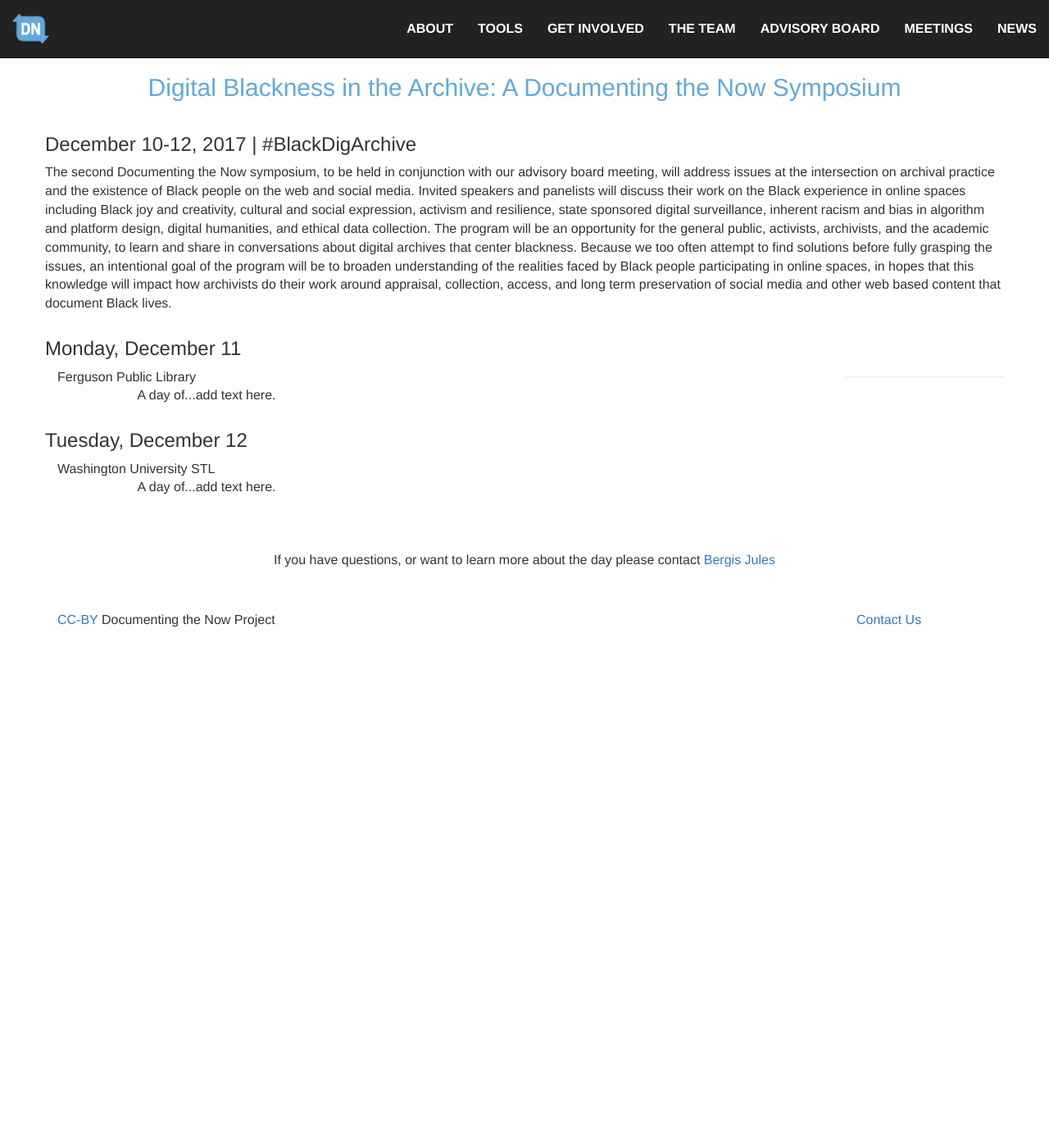
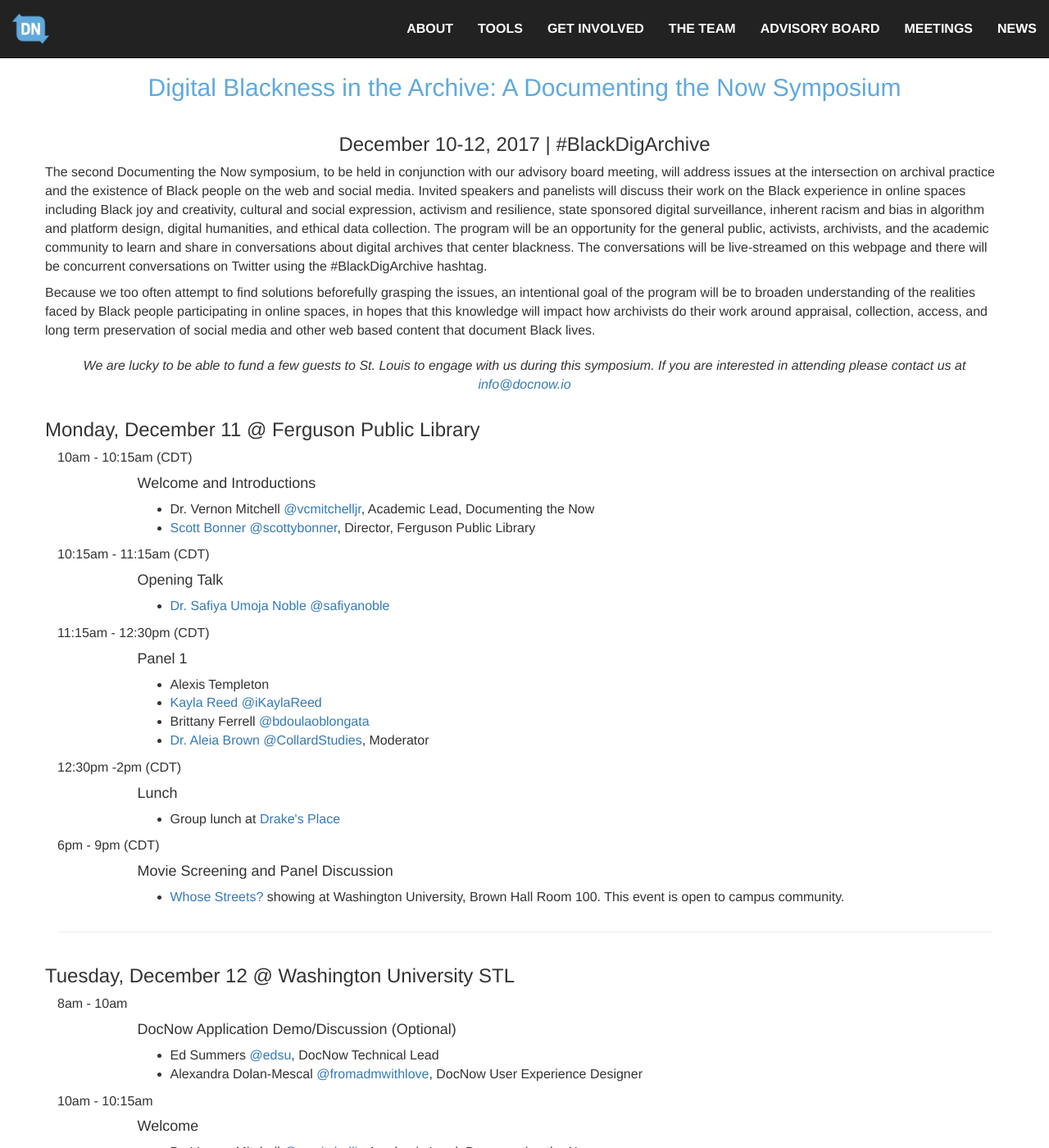
Before and after one commit to DocNow/docnow.github.io, a Jekyll site: the page built from meetings/stl-2017/index.html, in a window 1280 px wide and 1400 px high. Shown: the whole window at 82% size. Built offline with Jekyll 4.4.1, drawn with Linux system fonts in a browser that asks for light colours; some of the changed text lies outside the part shown.

Commit message:
update STL 2017 website with full agenda
as per google doc!

```diff
--- a/meetings/stl-2017/index.html
+++ b/meetings/stl-2017/index.html
@@ -9,33 +9,115 @@
 <div class="container">
   <div class="row">
     <h2>Digital Blackness in the Archive: A Documenting the Now Symposium</h2>
-    <h3>December 10-12, 2017 | #BlackDigArchive</h3>
+    <h3><center>December 10-12, 2017 | #BlackDigArchive</center></h3>
     <p>The second Documenting the Now symposium, to be held in conjunction with our advisory board meeting,
       will address issues at the intersection on archival practice and the existence of Black people on the
       web and social media. Invited speakers and panelists will discuss their work on the Black experience
       in online spaces including Black joy and creativity, cultural and social expression, activism and
       resilience, state sponsored digital surveillance, inherent racism and bias in algorithm and platform
       design, digital humanities, and ethical data collection. The program will be an opportunity for the
-      general public, activists, archivists, and the academic community, to learn and share in conversations
-      about digital archives that center blackness. Because we too often attempt to find solutions before
-      fully grasping the issues, an intentional goal of the program will be to broaden understanding of the
-      realities faced by Black people participating in online spaces, in hopes that this knowledge will impact
-      how archivists do their work around appraisal, collection, access, and long term preservation of social
-      media and other web based content that document Black lives.</p>
+      general public, activists, archivists, and the academic community to learn and share in conversations
+      about digital archives that center blackness. The conversations will be live-streamed on this webpage
+      and there will be concurrent conversations on Twitter using the #BlackDigArchive hashtag.</p>
+      <p> Because we too often attempt to find solutions beforefully grasping the issues, an intentional
+      goal of the program will be to broaden understanding of the realities faced by Black people participating
+      in online spaces, in hopes that this knowledge will impact how archivists do their work around appraisal,
+      collection, access, and long term preservation of social media and other web based content that document Black lives.</p>
+  </div>
+  <div class="row"><p><center><i>We are lucky to be able to fund a few guests to St. Louis to engage with us during this symposium.
+    If you are interested in attending please contact us at <a href="mailto:info@docnow.io">info@docnow.io</a></i></center></p>
   </div>
   <div class="row">
-    <h3>Monday, December 11</h3>
-    <div class="col-lg-10">Ferguson Public Library</div>
+    <h3>Monday, December 11 @ Ferguson Public Library</h3>
+    <div class="col-lg-10">10am - 10:15am (CDT)</div>
     <div class="col-lg-offset-1 col-lg-12">
-      <p>A day of...add text here.</p>
+      <h4>Welcome and Introductions</h4>
+      <ul>
+        <li>Dr. Vernon Mitchell <a href="https://twitter.com/vcmitchelljr">@vcmitchelljr</a>, Academic Lead, Documenting the Now</li>
+        <li><a href="http://www.ala.org/tools/librariestransform/libraries-transforming-communities/blog/one-year-later-interview-ferguson-mo-library-director-scott">Scott Bonner</a> <a href="https://twitter.com/ScottyBonner">@scottybonner</a>, Director, Ferguson Public Library</li>
+      </ul>
     </div>
-      <hr>
+    <div class="col-lg-10">10:15am - 11:15am (CDT)</div>
+    <div class="col-lg-offset-1 col-lg-12">
+      <h4>Opening Talk</h4>
+        <ul>
+          <li><a href="https://safiyaunoble.com/">Dr. Safiya Umoja Noble</a> <a href="https://twitter.com/safiyanoble">@safiyanoble</a></li>
+        </ul>
+     </div>
+     <div class="col-lg-10">11:15am - 12:30pm (CDT)</div>
+     <div class="col-lg-offset-1 col-lg-12">
+       <h4>Panel 1</h4>
+         <ul>
+           <li>Alexis Templeton</li>
+           <li><a href="http://kaylamreed.com/">Kayla Reed</a> <a href="https://twitter.com/ikaylareed">@iKaylaReed</a></li>
+           <li>Brittany Ferrell <a href="https://twitter.com/bdoulaoblongata">@bdoulaoblongata</a></li>
+           <li><a href="https://tinyletter.com/ambrown">Dr. Aleia Brown</a> <a href="https://twitter.com/collardstudies">@CollardStudies</a>, Moderator</li>
+         </ul>
+      </div>
+      <div class="col-lg-10">12:30pm -2pm (CDT)</div>
+      <div class="col-lg-offset-1 col-lg-12">
+       <h4>Lunch</h4>
+         <ul>
+           <li>Group lunch at <a href="http://www.drakesplacestl.com/">Drake's Place</a></li>
+         </ul>
+      </div>
+      <div class="col-lg-10">6pm - 9pm (CDT)</div>
+      <div class="col-lg-offset-1 col-lg-12">
+        <h4>Movie Screening and Panel Discussion</h4>
+          <ul>
+            <li><a href="http://www.whosestreets.com/">Whose Streets?</a> showing at Washington University, Brown Hall Room 100. This event is open to campus community.</li>
+          </ul>
+      </div>
   </div>
+  <hr>
   <div class="row">
-    <h3>Tuesday, December 12</h3>
-    <div class="col-lg-10">Washington University STL</div>
+    <h3>Tuesday, December 12 @ Washington University STL</h3>
+    <div class="col-lg-10">8am - 10am</div>
     <div class="col-lg-offset-1 col-lg-12">
-      <p>A day of...add text here.</p>
+      <h4>DocNow Application Demo/Discussion (Optional)</h4>
+        <ul>
+          <li>Ed Summers <a href="https://twitter.com/edsu"> @edsu</a>, DocNow Technical Lead</li>
+          <li>Alexandra Dolan-Mescal <a href="https://twitter.com/fromadmwithlove"> @fromadmwithlove</a>, DocNow User Experience Designer</li>
+        </ul>
+    </div>
+    <div class="col-lg-10">10am - 10:15am</div>
+    <div class="col-lg-offset-1 col-lg-12">
+      <h4>Welcome</h4>
+        <ul>
+          <li>Dr. Vernon Mitchell <a href="https://twitter.com/vcmitchelljr">@vcmitchelljr</a>, Academic Lead, Documenting the Now</li>
+          <li>Denise Stephens, University Librarian and Vice Provost, WUSTL Libraries</li>
+        </ul>
+    </div>
+    <div class="col-lg-10">11:15am - 12:15pm</div>
+    <div class="col-lg-offset-1 col-lg-12">
+      <h4>Panel 2</h4>
+        <ul>
+          <li>Dr. Meredith Clark <a href="https://twitter.com/meredithdclark">@meredithdclark</a>, Chair</li>
+          <li>Melissa Brown <a href="https://twitter.com/blackfeministmb">@BlackFeministMB</a></li>
+          <li>Alyssa Collins <a href="https://twitter.com/lyssadee">@LyssaDee</a></li>
+          <li>Dr. Catherine Knight Steele <a href="https://twitter.com/steelecat717">@SteeleCat717</a>, University of Maryland</li>
+        </ul>
+    </div>
+    <div class="col-lg-10">12:30pm - 1:30pm</div>
+    <div class="col-lg-offset-1 col-lg-12">
+      <h4>Lunch</h4>
+    </div>
+    <div class="col-lg-10">1:45pm - 3pm</div>
+    <div class="col-lg-offset-1 col-lg-12">
+      <h4>Panel 3</h4>
+        <ul>
+          <li><a href="https://toniasutherland.com/">Dr. Tonia Sutherland</a> <a href="https://twitter.com/toniasutherland">@toniasutherland</a>, University of Alabama</li>
+          <li><a href="https://www.viewpointmag.com/2015/10/31/radical-archives-and-the-new-cycles-of-contention/">Dr. Kimberly Springer</a> <a href="https://twitter.com/kspringeruk">@kspringeruk</a>, Columbia University</li>
+          <li><a href="https://www.drtonieshaltaylor.com/">Dr. Toniesha Taylor</a> <a href="https://twitter.com/drtonieshat">@DrTonieshaT</a>, Prairie View A&M</li>
+          <li><a href="https://www.smithsonianmag.com/smithsonian-institution/media-needs-history-lesson-addressing-civic-unrest-director-african-american-history-museum-180955140/">Adrianne Russell</a> <a href="https://twitter.com/adriannerussell">@adriannerussell</a>, Co-Founder of <a href="https://adriannerussell.wordpress.com/museumsrespondtofergusonarchive/">#MuseumsRespondToFerguson</a></li>
+        </ul>
+    </div>
+    <div class="col-lg-10">3pm - 3:15pm</div>
+    <div class="col-lg-offset-1 col-lg-12">
+      <h4>Closing Remarks and Thank Yous</h4>
+        <ul>
+          <li>Bergis Jules <a href="https://twitter.com/bergisjules">@bergisjules</a>, DocNow Community Lead</li>
+        </ul>
     </div>
   </div>
   <br><br>
```
